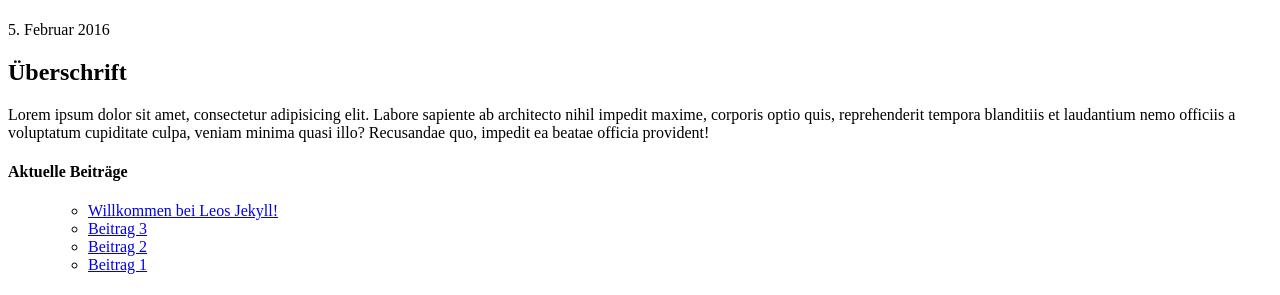
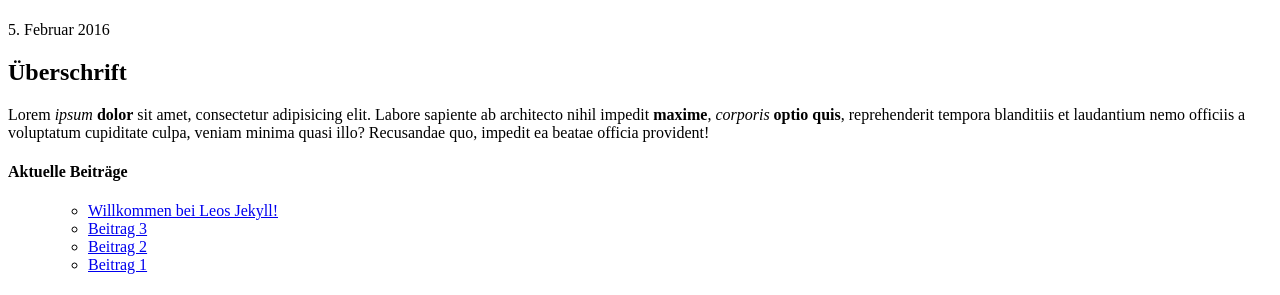
Before and after one commit to Lego2012/Jekyll-UIKit-Starterkit, a Jekyll site: the page built from app/_posts/2016-02-05-beitrag3.md, in a window 1280 px wide. Shown: the part 229-524 px from the top of the page. Built offline with Jekyll 4.4.1, drawn with Linux system fonts in a browser that asks for light colours; nearby versions of some CDN libraries.

```diff
--- a/app/_posts/2016-02-05-beitrag3.md
+++ b/app/_posts/2016-02-05-beitrag3.md
@@ -7,4 +7,4 @@ meta:
 
 ## Überschrift
 
-Lorem ipsum dolor sit amet, consectetur adipisicing elit. Labore sapiente ab architecto nihil impedit maxime, corporis optio quis, reprehenderit tempora blanditiis et laudantium nemo officiis a voluptatum cupiditate culpa, veniam minima quasi illo? Recusandae quo, impedit ea beatae officia provident!
+Lorem _ipsum_ __dolor__ sit amet, consectetur adipisicing elit. Labore sapiente ab architecto nihil impedit **maxime**, *corporis* **optio quis**, reprehenderit tempora blanditiis et laudantium nemo officiis a voluptatum cupiditate culpa, veniam minima quasi illo? Recusandae quo, impedit ea beatae officia provident!
```
